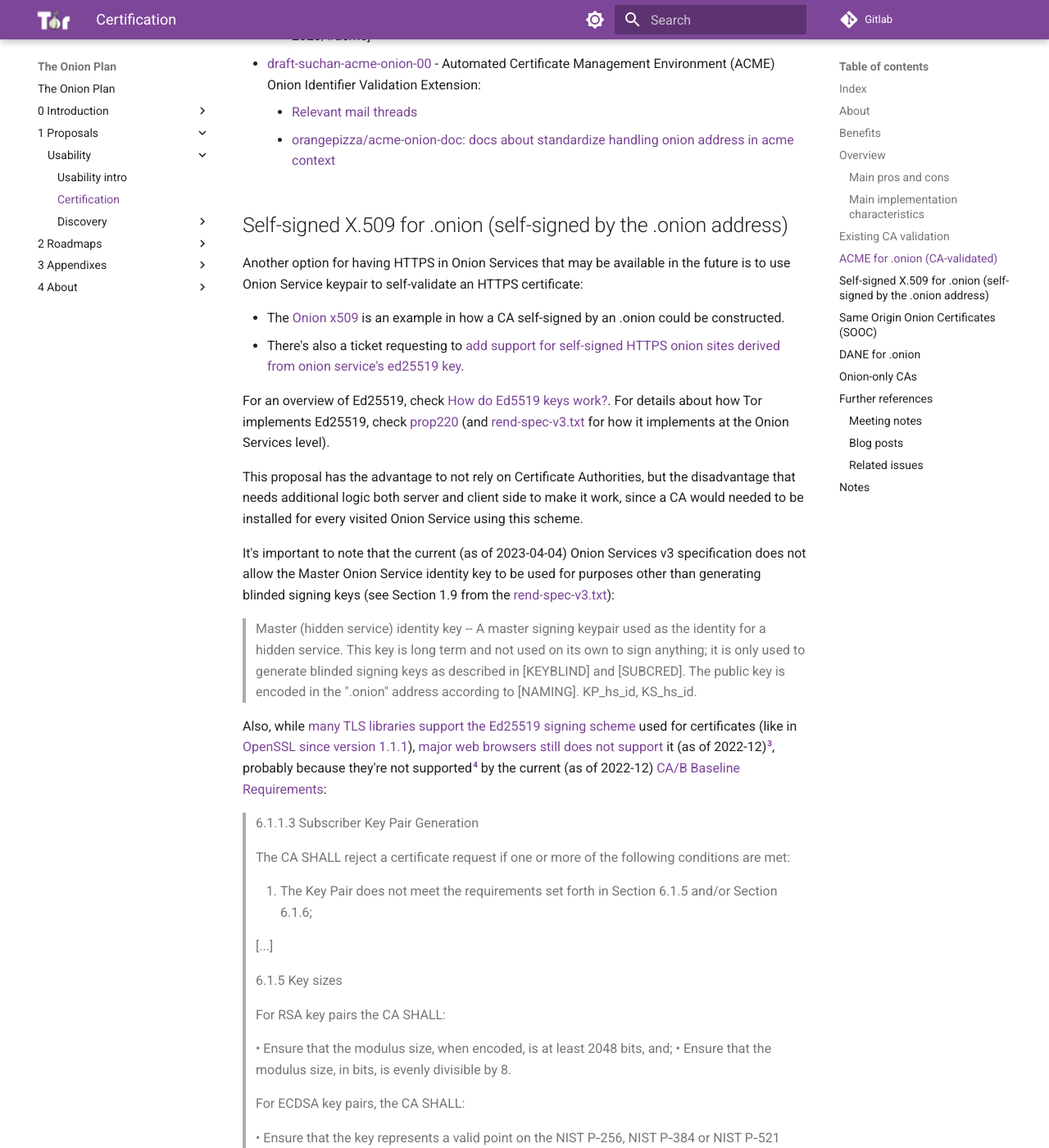
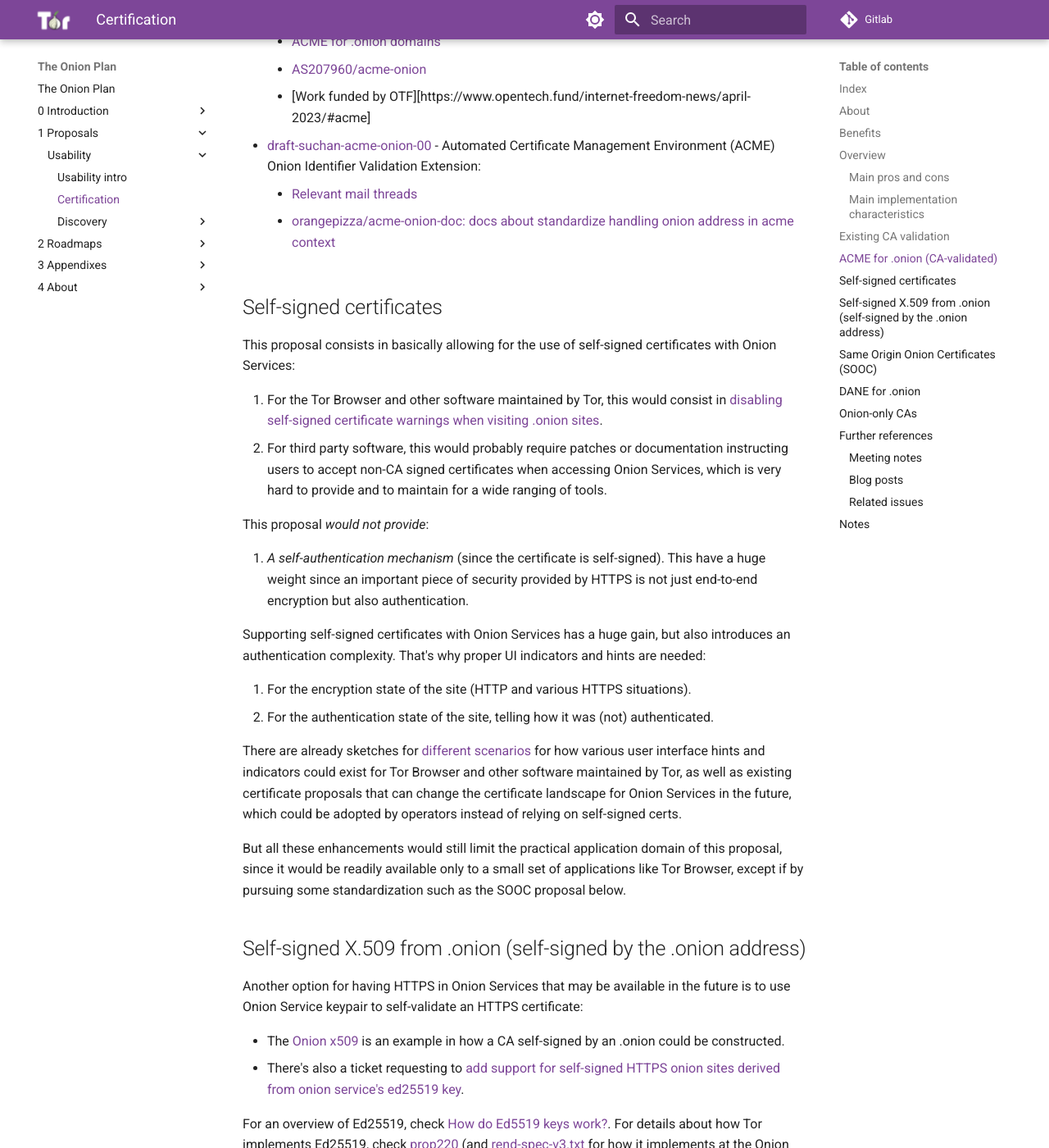
Before and after one commit to offsoc/onionplan, an MkDocs documentation site: the page built from docs/1 - Proposals/Usability/Certification.md, in a window 1280 px wide and 1400 px high, scrolled down 4314 px. Shown: the whole window at 82% size. Built offline with MkDocs 1.6.1 and Material for MkDocs 9.7.7, drawn with Linux system fonts in a browser that asks for light colours; some of the changed text lies outside the part shown.

Commit message:
Feat: proposals: certificates: self-signed

```diff
--- a/docs/1 - Proposals/Usability/Certification.md
+++ b/docs/1 - Proposals/Usability/Certification.md
@@ -57,7 +57,8 @@ Proposal                              | Certification
 --------------------------------------|-------------------------------------------------------|---------------------------------------------------|-----------------------------------------------
 Existing CA validation                | CA/B Baseline Requirements for .onion                 | CA chain                                          | Implemented, fully supported
 ACME for .onion                       | CA/B Baseline Requirements for .onion                 | CA chain                                          | Proposed specification
-Self-signed X.509 for .onion          | Signed by a "CA" derived from the .onion private key  | Check if cert is issued by the .onion private key | Proof-of-concept, no browser integration
+Self-signed certificates              | Self-signed certificate                               | None                                              | Depends on per-application support
+Self-signed X.509 from .onion         | Signed by a "CA" derived from the .onion private key  | Check if cert is issued by the .onion private key | Proof-of-concept, no browser integration
 Same Origin Onion Certificates (SOOC) | Self-signed certs                                     | Skip for .onion addresses when conditions match   | Proposal (not yet submitted for specification)
 DANE for .onion                       | Self-signed certs                                     | DNSSEC                                            | Concept, no proposal yet
 Onion-only CAs                        | Checks SAN and an .onion signature in an extension    | CA chain                                          | Concept, no proposal yet
@@ -157,7 +158,48 @@ Existing proposals:
 [draft-suchan-acme-onion-00]: https://datatracker.ietf.org/doc/draft-suchan-acme-onion/
 [Let's Encrypt]: https://letsencrypt.org/
 
-## Self-signed X.509 for .onion (self-signed by the .onion address)
+## Self-signed certificates
+
+This proposal consists in basically allowing for the use of self-signed
+certificates with Onion Services:
+
+1. For the Tor Browser and other software maintained by Tor, this would consist
+   in [disabling self-signed certificate warnings when visiting .onion
+   sites][].
+2. For third party software, this would probably require patches or
+   documentation instructing users to accept non-CA signed certificates when
+   accessing Onion Services, which is very hard to provide and to maintain
+   for a wide ranging of tools.
+
+This proposal _would not provide_:
+
+1. _A self-authentication mechanism_ (since the certificate is self-signed).
+   This have a huge weight since an important piece of security provided
+   by HTTPS is not just end-to-end encryption but also authentication.
+
+Supporting self-signed certificates with Onion Services has a huge gain,
+but also introduces an authentication complexity. That's why proper UI
+indicators and hints are needed:
+
+1. For the encryption state of the site (HTTP and various HTTPS situations).
+2. For the authentication state of the site, telling how it was (not)
+   authenticated.
+
+There are already sketches for [different scenarios][] for how various user
+interface hints and indicators could exist for Tor Browser and other software
+maintained by Tor, as well as existing certificate proposals that can change
+the certificate landscape for Onion Services in the future, which could be
+adopted by operators instead of relying on self-signed certs.
+
+But all these enhancements would still limit the practical application domain
+of this proposal, since it would be readily available only to a small set
+of applications like Tor Browser, except if by pursuing some standardization
+such as the SOOC proposal below.
+
+[disabling self-signed certificate warnings when visiting .onion sites]: https://gitlab.torproject.org/tpo/applications/tor-browser/-/issues/13410
+[different scenarios]: ../1%20-%20Roadmaps/02%20-%20Roadmap:%20Usability%20Proposal%20-%20Certificates.md
+
+## Self-signed X.509 from .onion (self-signed by the .onion address)
 
 Another option for having HTTPS in Onion Services that may be available in the
 future is to use Onion Service keypair to self-validate an HTTPS certificate:
@@ -242,6 +284,11 @@ certificate. That would:
 Instead, it's better to use the Onion Service keypair to act as a CA that then
 certifies a separate key pair to be used with HTTPS.
 
+Similar to the self-signed certificate proposal, this approach would have
+limited adoption if only as small number of applications implement it -- such
+as the Tor Browser --, except if endorsed by many stakeholders in the form of a
+specification -- like the SOOC proposal discussed below.
+
 [^X25519-vs-Ed25519]: They usually just support [X25519][], which is a key agreement scheme no to be confused with [Ed25519][].
 [^Ed25519-CA-support]: Check [Request For CertBot To Support The Signing of Ed25519 Certificates][]
                        and [Support Ed25519 and Ed448][] threads for details.
@@ -266,11 +313,16 @@ very limited circumstances, we shall not care about signatures at all",
 allowing clients to [disable self-signed certificate warnings when visiting
 .onion sites][].
 
-See [this SOOC document][] for details.
+The main difference between the SOOC proposal and to simply start allowing
+self-signed certificates is that SOOC is aimed to be an IETF proposal that
+could gain momentum and hence have a greater chance to be adopt by many
+different vendors.
+
+See [the SOOC document][] for details.
 
 [Same Origin Onion Certificates]: https://github.com/alecmuffett/onion-dv-certificate-proposal
 [disable self-signed certificate warnings when visiting .onion sites]: https://gitlab.torproject.org/tpo/applications/tor-browser/-/issues/13410
-[this SOOC document]: https://docs.google.com/document/d/1xE5eaDMiOKphDxijK9tfIWHUB-h-fTG8tb3laofXLSc/edit#heading=h.dphbi0rss5tj
+[the SOOC document]: https://docs.google.com/document/d/1xE5eaDMiOKphDxijK9tfIWHUB-h-fTG8tb3laofXLSc/edit#heading=h.dphbi0rss5tj
 
 ## DANE for .onion
 
```
